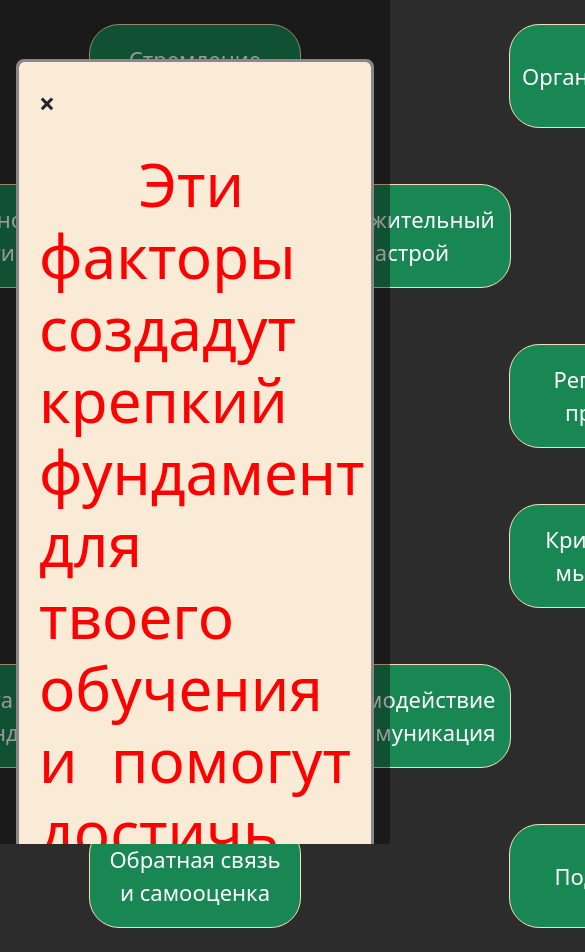
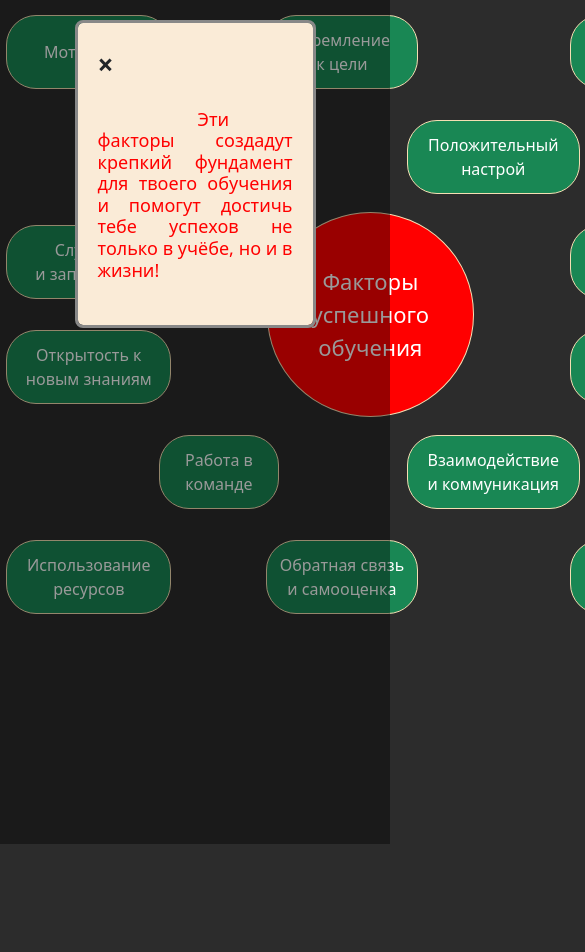
Before and after one commit to Yurdos26/factors-learning, a plain HTML site: page index.html in a window 390 px wide. Both pictures are taken after a click on the button "Факторы успешного обучения". Shown: the top 952 px of the page, 585 px wide, since content can reach past the window. After the commit the page ends 844 px from the top, so only its background shows below. Drawn offline with nearby package versions, Linux system fonts and the light colour scheme.

Commit message:
media-768

```diff
--- a/css/stylmodal.css
+++ b/css/stylmodal.css
@@ -1,8 +1,8 @@
 *,
 *::after,
 *::before {
-  margin: 0;
-  padding: 0;
+  /* margin: 0; */
+  /* padding: 0; */
   box-sizing: inherit;
 }
 
@@ -22,10 +22,10 @@ body {
 
 .gallery {
   display: grid;
-  justify-content: center;
+  /* justify-content: center; */
   grid-template-columns: repeat(5, 200px);
   grid-template-rows: repeat(6, 150px);
-  grid-gap: 10px;
+  grid-gap: 5px;
   /* background-color: rgb(255, 0, 0); */
 }
 
@@ -68,7 +68,6 @@ body {
   height: 60%;
   width: 93%;
   font-size: 22px;
-
 }
 
 .svg_1 {
@@ -212,7 +211,6 @@ body {
   text-indent: 100px;
 }
 
-
 /* модальное окно */
 .modal {
   display: none;
@@ -223,7 +221,7 @@ body {
   width: 100%;
   height: 100%;
   overflow: auto;
-  background-color: rgba(0,0,0,0.4);
+  background-color: rgba(0, 0, 0, 0.4);
 }
 
 .modal h2 {
@@ -237,7 +235,6 @@ body {
   text-align: justify;
   text-indent: 50px;
 }
-
 
 .modal-content {
   background-color: antiquewhite;
@@ -259,3 +256,81 @@ body {
   text-decoration: none;
   cursor: pointer;
 }
+
+@media (max-width: 768px) {
+
+  .container {
+    float: center;
+    width: auto;
+    margin: 2px;
+}
+
+  .gallery {
+    grid-template-columns: repeat(3, 1fr);
+    grid-template-rows: repeat(6, 100px);
+  }
+
+  .svg_0 {
+    /* grid-column: 1 / span 2;
+    grid-row: 3 / span 2;
+    width: 50%;
+    height: 80%; */
+    font-size: 22px;
+    height: -webkit-fill-available;
+  }
+
+  .modal0 {
+    font-size: 18px;
+    text-align: justify;
+    text-indent: 100px;
+}
+
+  .svg_1,
+  .svg_2,
+  .svg_3,
+  .svg_4,
+  .svg_5,
+  .svg_6,
+  .svg_7,
+  .svg_8,
+  .svg_9,
+  .svg_10,
+  .svg_11,
+  .svg_12,
+  .svg_13,
+  .svg_14 {
+    /* width: 80%;
+    height: 80%; */
+    font-size: 16px;
+  }
+
+/* модальное окно */
+.modal {
+  display: none;
+  position: fixed;
+  z-index: 1;
+  left: 0;
+  top: 0;
+  width: 100%;
+  height: 100%;
+  overflow: auto;
+}
+
+.modal h2 {
+  font-size: 22px;
+  text-align: center;
+}
+
+.modal p {
+  font-size: 16px;
+  text-align: justify;
+  text-indent: 18px;
+}
+
+.modal-content {
+  margin: 5% auto;
+  padding: 20px;
+  width: 50%;
+}
+
+}
```
